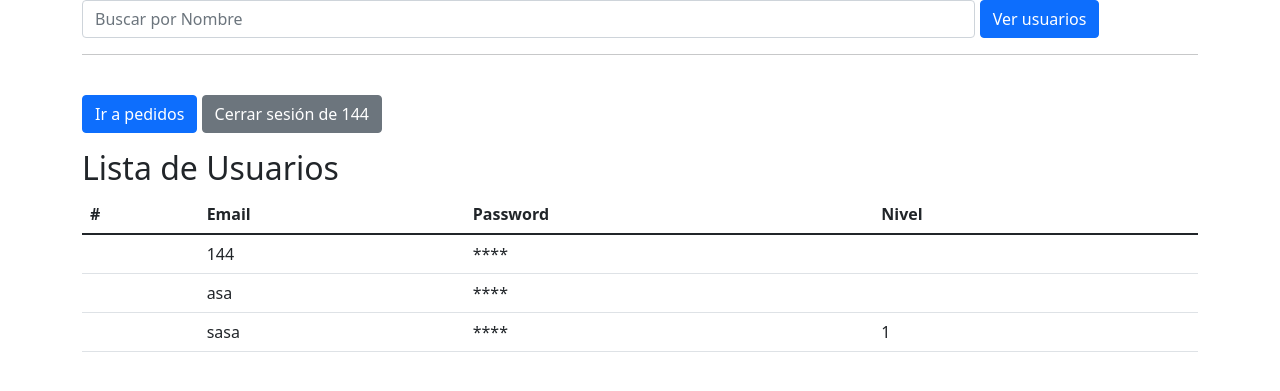
After one commit to aceve-dos/mercado_central, a PHP site: page /usuarios_registrados.php in a window 1280 px wide. The commit adds this page. Shown: the top 391 px of the page. Run offline with PHP 8.4, Linux system fonts and the light colour scheme; a user stored in the database is signed in; data comes from the database, SQL or seed files in the repository.

Commit message:
usuario registro agregado

```diff
--- a/l_usuarios.php
+++ b/l_usuarios.php
@@ -66,7 +66,7 @@ if ($error){
         <hr>
         <!-- Pantalla de pedidos.-->
             <a href="inicio_crud.php" class="btn btn-primary mt-4">Ir para los Pedidos/Productos</a>
-
+            <a href="usuarios_registrados.php" class="btn btn-primary mt-4">Usuarios Registrados</a>
             <a href="logout.php" class="btn btn-primary mt-4">Cerrar sesion de <?php echo $_SESSION["nombre"] ?> </a>
     </div>
    </div>
--- /dev/null
+++ b/usuarios_registrados.php
@@ -0,0 +1,112 @@
+<?php
+
+session_start();
+
+include 'funciones.php';
+
+csrf();
+if (isset($_POST['submit']) && !hash_equals($_SESSION['csrf'], $_POST['csrf'])) {
+  die();
+}
+
+$error = false;
+$config = include 'config.php';
+
+try {
+    $dsn = 'mysql:host=' . $config['db']['host'] . ';dbname=' . $config['db']['name'];
+    $conexion = new PDO($dsn, $config['db']['user'], $config['db']['pass'], $config['db']['options']);
+
+    if (isset($_POST['nombre'])) {
+        $consultaSQL = "SELECT * FROM usuario WHERE email LIKE '%" . $_POST['nombre'] . "%'";
+    } else {
+        $consultaSQL = "SELECT * FROM usuario";
+    }
+
+    $sentencia = $conexion->prepare($consultaSQL);
+    $sentencia->execute();
+
+    $productos = $sentencia->fetchAll();
+
+} catch(PDOException $error) {
+    $error= $error->getMessage();
+}
+
+   $titulo = isset($_POST['nombre']) ? 'Lista de Usuarios (' . $_POST['nombre'] . ')' : 'Lista de Usuarios';
+?>
+
+<?php include "templates/header.php"; ?>
+
+<?php
+if ($error) {
+  ?>
+  <div class="container mt-2">
+    <div class="row">
+      <div class="col-md-12">
+        <div class="alert alert-danger" role="alert">
+          <?= $error ?>
+        </div>
+      </div>
+    </div>
+  </div>
+  <?php
+}
+?>
+<div class="container">
+  <div class="row">
+    <div class="col-md-12">
+      <!-- form de busqueda-->
+      <form method="post" class="form-inline">
+        <div class="form-group mr-3">
+          <input style="width:80%;float:left;margin-right:5px;" type="text" id="nombre_cliente" name="nombre cliente" placeholder="Buscar por Nombre" class="form-control">
+        </div>
+        <input name="csrf" type="hidden" value="<?php echo escapar($_SESSION['csrf']); ?>">
+        <button type="submit" name="submit" class="btn btn-primary">Ver usuarios</button>
+      </form>
+	    <hr>
+      <!-- boton a pantalla de pedidos -->
+	    <a href="inicio_crud.php"  class="btn btn-primary mt-4">Ir a pedidos</a>
+      <!-- boton de cerrar sesion -->
+	  <a href="logout.php"  class="btn btn-secondary mt-4">Cerrar sesión de <?php echo $_SESSION["nombre"] ?> </a>
+    </div>
+  </div>
+</div>
+
+<div class="container">
+  <div class="row">
+    <div class="col-md-12">
+      <h2 class="mt-3"><?= $titulo ?></h2>
+      <table class="table">
+        <thead>
+          <tr>
+            <th>#</th>
+            <th>Email</th>
+            <th>Password</th>
+            <th>Nivel</th>
+          </tr>
+        </thead>
+        </div>
+        <tbody>
+          <?php
+          if ($productos && $sentencia->rowCount() > 0) {
+            foreach ($productos as $fila) {
+              ?>
+              <tr>
+                <td><?php echo escapar($fila["nombre"]); ?></td>
+                <td><?php echo escapar($fila["email"]); ?></td>
+                <td>****</td>
+                <td><?php echo escapar($fila["nivel"]); ?></td>
+                <td>
+                <!---Editar usuario link aca--->
+                </td>
+              </tr>
+              <?php
+            }
+          }
+          ?>
+        <tbody>
+      </table>
+    </div>
+  </div>
+</div>
+
+<?php include "templates/footer.php"; ?>
```
Also changed, not shown: inicio_crud.php (line endings or trailing spaces).
